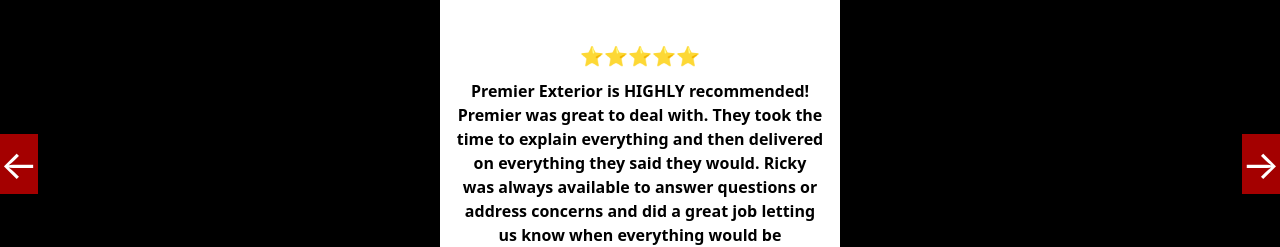
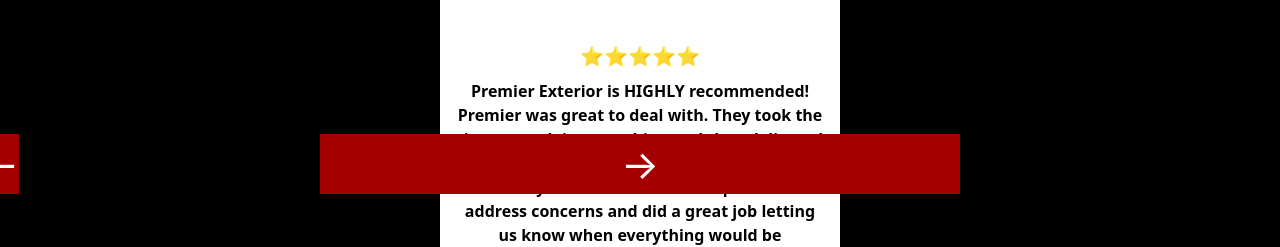
Before and after one commit to nicoleables/Premier-Exterior-Contruction, a React (Vite) app: page /barnpage in a window 1280 px wide. Shown: the part 2020-2267 px from the top of the page. Built offline with nearby package versions, Linux system fonts and the light colour scheme.

Commit message:
Update reviews.css

```diff
--- a/src/styles/reviews.css
+++ b/src/styles/reviews.css
@@ -126,11 +126,15 @@
 }
 
 .arrow {
+  position: absolute; /* Position the arrow absolutely */
+  top: 50%; /* Move it down to the middle of the container */
+  left: 50%; /* Move it to the middle of the container */
+  transform: translate(-50%, -50%); /* Center it by adjusting its position */
   background: rgb(164, 0, 0);
   border: none;
   font-size: 2.5rem; /* Adjust font size */
   cursor: pointer;
-  color: white; /* Change arrow color to red */
+  color: white; /* Change arrow color to white */
   transition: color 0.3s;
   outline: none; /* Remove default outline */
 }
```
